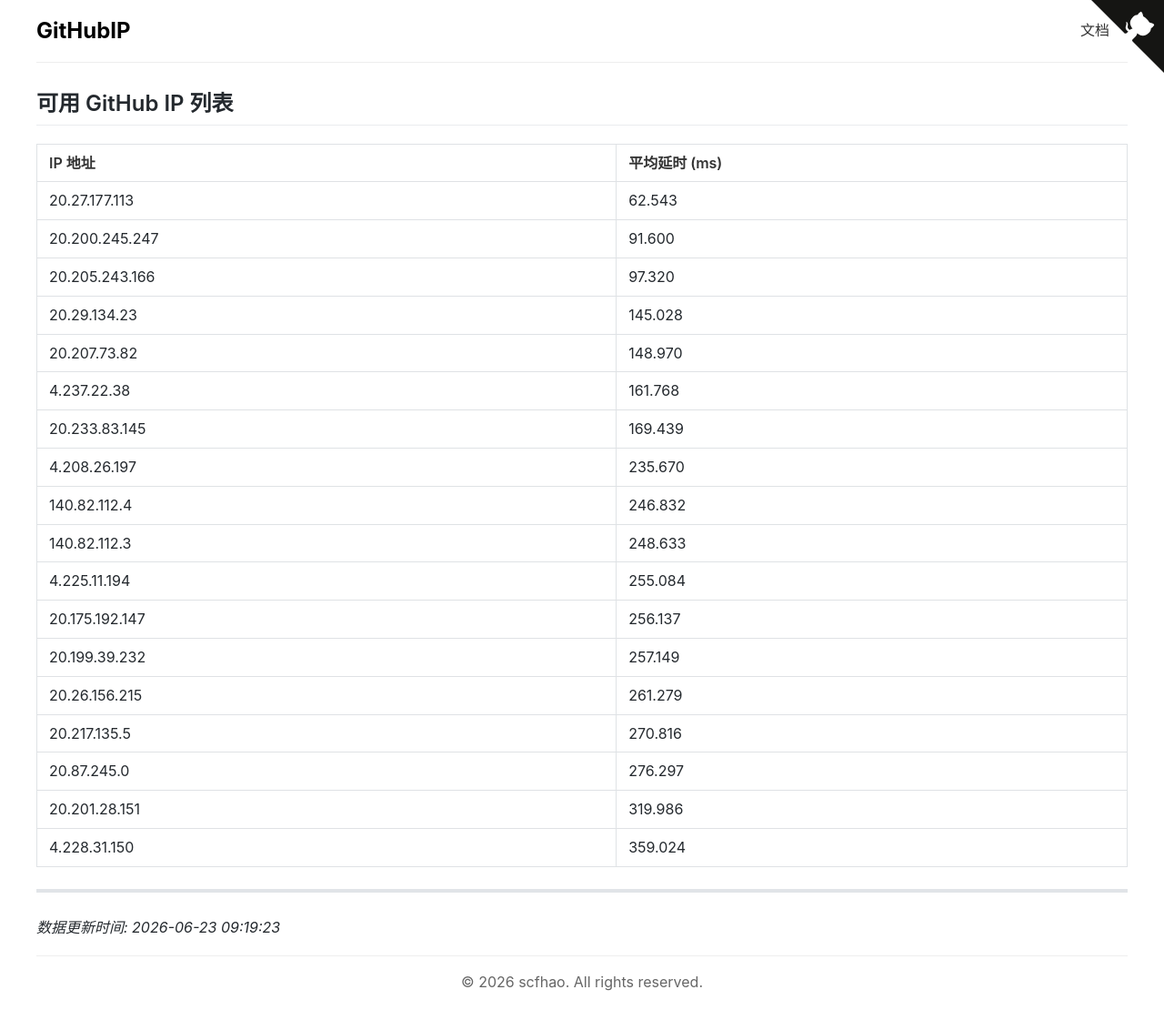
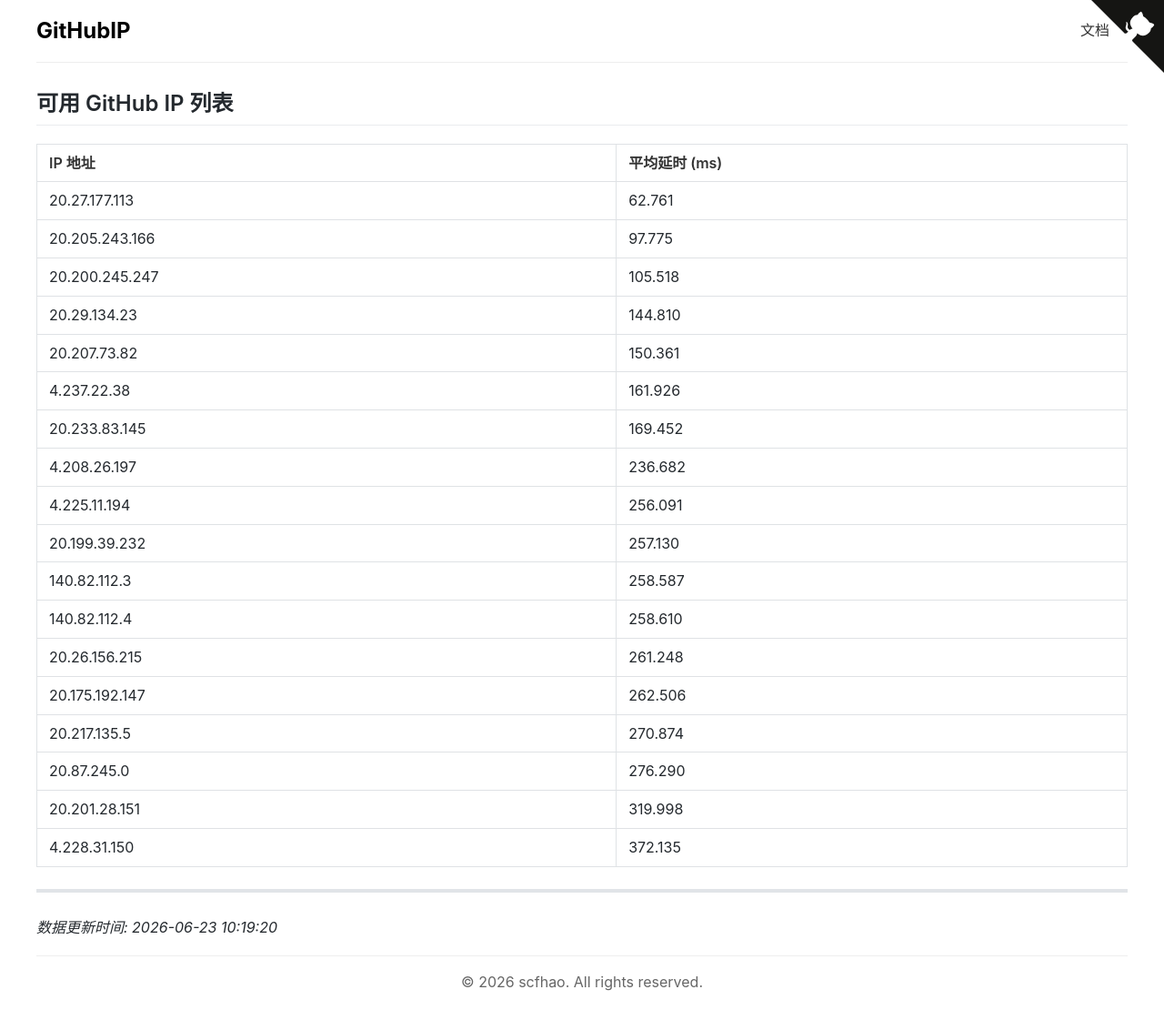
Before and after one commit to scfhao/GitHubIP, a Jekyll site: the page built from index.md, in a window 1280 px wide. Shown: the whole page at 91% size. Built offline with Jekyll 4.4.1, drawn with Linux system fonts in a browser that asks for light colours.

Commit message:
自动脚本执行 - 2026-06-23 10:19:20

```diff
--- a/index.md
+++ b/index.md
@@ -1,32 +1,32 @@
 ---
 layout: home
 title: GitHub IP 列表
-date: 2026-06-23 09:19:23
+date: 2026-06-23 10:19:20
 ---
 
 ## 可用 GitHub IP 列表
 
 | IP 地址 | 平均延时 (ms) |
 |---------|--------------|
-| 20.27.177.113 | 62.543 |
-| 20.200.245.247 | 91.600 |
-| 20.205.243.166 | 97.320 |
-| 20.29.134.23 | 145.028 |
-| 20.207.73.82 | 148.970 |
-| 4.237.22.38 | 161.768 |
-| 20.233.83.145 | 169.439 |
-| 4.208.26.197 | 235.670 |
-| 140.82.112.4 | 246.832 |
-| 140.82.112.3 | 248.633 |
-| 4.225.11.194 | 255.084 |
-| 20.175.192.147 | 256.137 |
-| 20.199.39.232 | 257.149 |
-| 20.26.156.215 | 261.279 |
-| 20.217.135.5 | 270.816 |
-| 20.87.245.0 | 276.297 |
-| 20.201.28.151 | 319.986 |
-| 4.228.31.150 | 359.024 |
+| 20.27.177.113 | 62.761 |
+| 20.205.243.166 | 97.775 |
+| 20.200.245.247 | 105.518 |
+| 20.29.134.23 | 144.810 |
+| 20.207.73.82 | 150.361 |
+| 4.237.22.38 | 161.926 |
+| 20.233.83.145 | 169.452 |
+| 4.208.26.197 | 236.682 |
+| 4.225.11.194 | 256.091 |
+| 20.199.39.232 | 257.130 |
+| 140.82.112.3 | 258.587 |
+| 140.82.112.4 | 258.610 |
+| 20.26.156.215 | 261.248 |
+| 20.175.192.147 | 262.506 |
+| 20.217.135.5 | 270.874 |
+| 20.87.245.0 | 276.290 |
+| 20.201.28.151 | 319.998 |
+| 4.228.31.150 | 372.135 |
 
 ---
 
-*数据更新时间: 2026-06-23 09:19:23*
+*数据更新时间: 2026-06-23 10:19:20*
```
